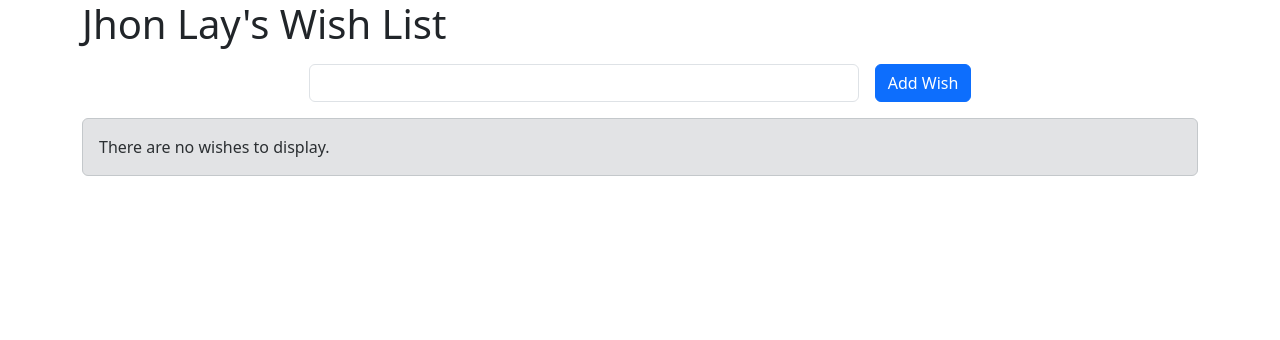
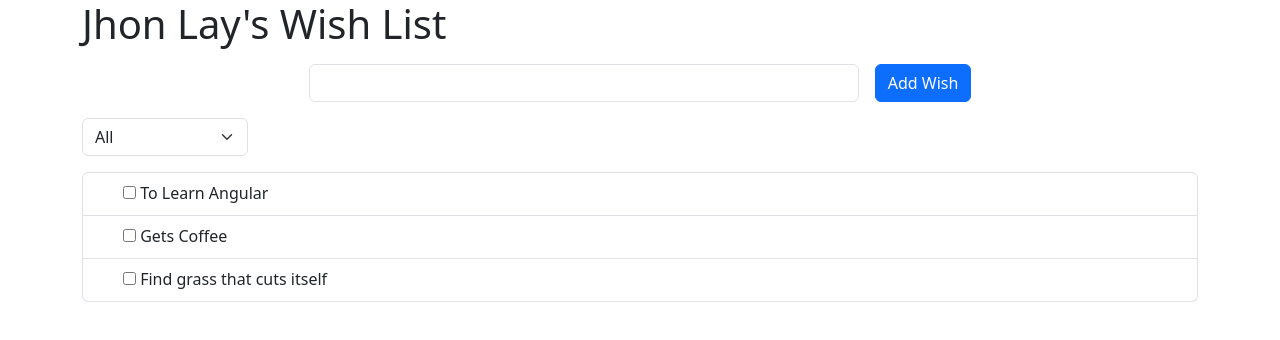
Before and after one commit to Lopez-JhonLay/wish-list-angular-practice, an Angular app: page / in a window 1280 px wide. Shown: the top 340 px of the page. Built offline with nearby package versions, Linux system fonts and the light colour scheme.

Commit message:
add filter feature

```diff
--- a/src/app/app.component.html
+++ b/src/app/app.component.html
@@ -18,15 +18,29 @@
       </button>
     </div>
   </form>
+
+  <div class="row mt-3 mb-3">
+    <div class="col-sm-2">
+      <select
+        class="form-select"
+        [(ngModel)]="listFilter">
+        <option value="0">All</option>
+        <option value="1">Unfulfilled</option>
+        <option value="2">Fulfilled</option>
+      </select>
+    </div>
+  </div>
+
   <div
-    *ngIf="!items.length; else showItems"
+    *ngIf="!filteredItems.length; else showItems"
     class="alert alert-secondary"
     role="alert">
     There are no wishes to display.
   </div>
+
   <ng-template #showItems>
-    <ul *ngIf="items.length" class="wish-list list-group">
-      <li *ngFor="let item of items; index as ii" class="list-group-item">
+    <ul *ngIf="filteredItems.length" class="wish-list list-group">
+      <li *ngFor="let item of filteredItems; index as ii" class="list-group-item">
         <div class="form-check">
           <label class="form-check-label">
             <input
--- a/src/app/app.component.ts
+++ b/src/app/app.component.ts
@@ -8,12 +8,24 @@ import { WishItem } from '../shared/models/wishitem';
 })
 export class AppComponent {
   items : WishItem[] = [
-    // new WishItem('To Learn Angular'),
-    // new WishItem('Gets Coffee'),
-    // new WishItem('Find grass that cuts itself')
+    new WishItem('To Learn Angular'),
+    new WishItem('Gets Coffee'),
+    new WishItem('Find grass that cuts itself')
   ]
   title = 'Jhon Lay';
   newWishText = '';
+  listFilter : String = '0';
+  get filteredItems() : WishItem[] {
+    let value = this.listFilter;
+
+    if(value === '0') {
+      return this.items;
+    } else if (value === '1') {
+      return this.items.filter(item => !item.isComplete);
+    } else {
+      return this.items.filter(item => item.isComplete);
+    }
+  }
 
   addNewWish() {
     this.items.push(new WishItem(this.newWishText));
--- a/tsconfig.json
+++ b/tsconfig.json
@@ -19,6 +19,7 @@
     ]
   },
   "angularCompilerOptions": {
-    "enableI18nLegacyMessageIdFormat": false
+    "enableI18nLegacyMessageIdFormat": false,
+    "strictTemplates": true
   }
 }
```
